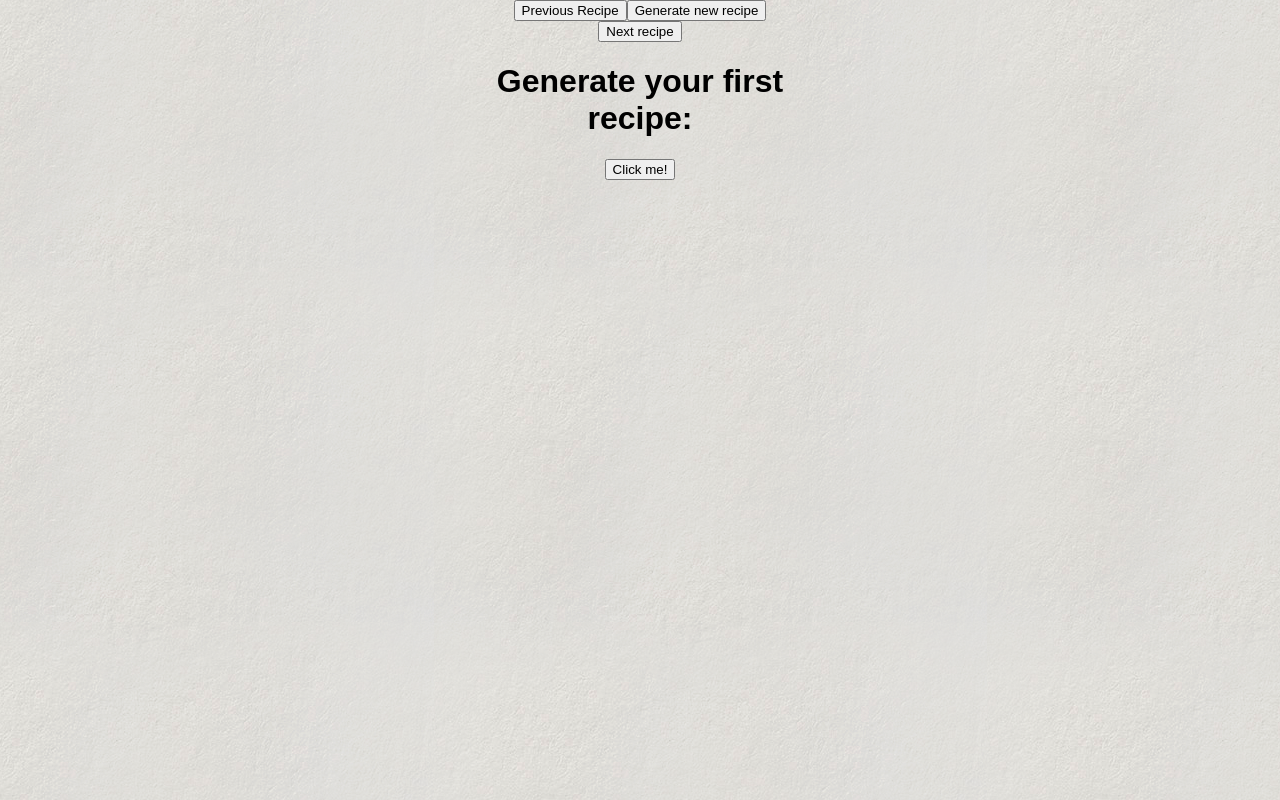
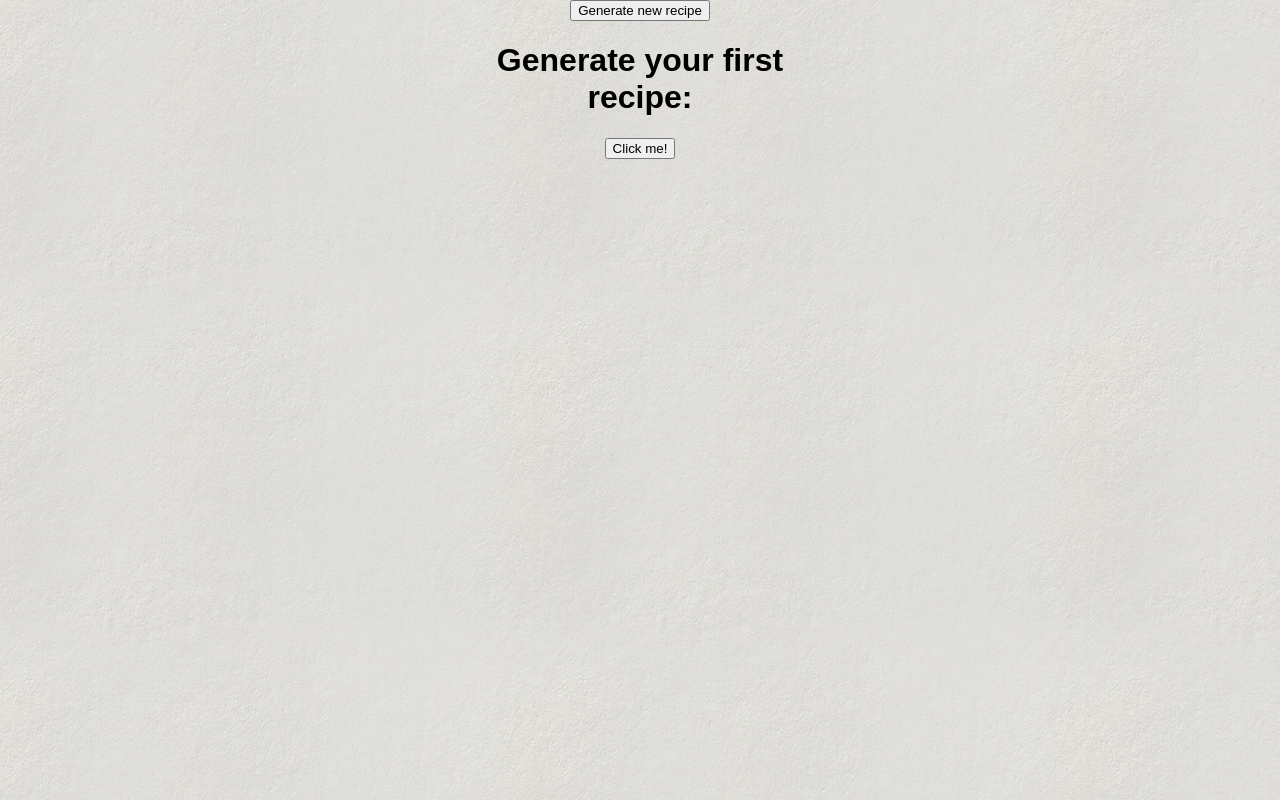
Before and after one commit to LS-kcl/recipe-browser, a React (Create React App) app: page / in a window 1280 px wide. Built offline with nearby package versions, Linux system fonts and the light colour scheme.

Commit message:
refactor: Refactor functions out to separate files

```diff
--- a/src/App.jsx
+++ b/src/App.jsx
@@ -1,5 +1,8 @@
 import { useState } from 'react'
 import './App.css';
+import RecipeView from './components/RecipeView.jsx'
+import RecipeNavbar from './components/RecipeNavbar.jsx'
+import LandingPage from './components/LandingPage.jsx'
 
 export default function App() {
   // We must ensure recipes are unique as we are generating random recipes
@@ -45,6 +48,10 @@ export default function App() {
   }
 
   async function getRecipe() {
+    // Make query to api
+    // Keep making queries until some recipeID not in recipeIDs is found
+    // Add this new recipe object to the recipes array
+    // Update the set of recipeIDs
     const url = 'https://www.themealdb.com/api/json/v1/1/random.php'
     fetch(url)
       .then(response => response.json())
@@ -57,10 +64,6 @@ export default function App() {
         setRecipeIDs(newSet);
       })
       .catch(error => console.error(error));
-    // Make query to api
-    // Keep making queries until some recipeID not in recipeIDs is found
-    // Add this new recipe object to the recipes array
-    // Update the set of recipeIDs
   }
 
   function nextPage() {
@@ -76,46 +79,16 @@ export default function App() {
   return (
     <div className="App">
       <div id="sidepadding">
-        <RecipeNavbar prevPage={prevPage} nextPage={nextPage} getRecipe={getRecipe} />
+        <RecipeNavbar
+          isPrevPage={isPrevPage}
+          isNextPage={isNextPage}
+          prevPage={prevPage}
+          nextPage={nextPage}
+          getRecipe={getRecipe}
+        />
         {recipes.length !== 0 || <LandingPage getRecipe={getRecipe}/>}
-        {curPage == null || <RecipeView recipe={curPage} ingredientReformatter={ingredientReformatter}/>}
+        {curPage == null || <RecipeView recipe={curPage} formattedIngredients={ingredientReformatter(curPage)}/>}
       </div>
     </div>
   );
 }
-
-function RecipeNavbar({ prevPage, nextPage, getRecipe }){
-
-  return(
-      <div className="centre">
-        <button onClick={() => prevPage()}>Previous Recipe</button>
-        <button onClick={() => getRecipe()}>Generate new recipe</button>
-        <button onClick={() => nextPage()}>Next recipe</button>
-      </div>
-  );
-}
-
-function RecipeView({ recipe, ingredientReformatter }) {
-  return(
-      <div className="centre">
-          <p>{recipe.idMeal}</p>
-          <p>{recipe.strMeal}</p>
-          <img src={recipe.strMealThumb} alt={recipe.strMeal} />
-          {
-            ingredientReformatter(recipe).map((ing) => {
-              return <p>{ing.ing}: {ing.amt}</p>;
-            })
-          }
-          <p>{recipe.strInstructions}</p>
-      </div>
-  );
-}
-
-function LandingPage({ getRecipe }){
-
-  return(
-      <div className="centre">
-        <h1>Generate your first recipe:</h1><button onClick={() => getRecipe()}>Click me!</button>
-      </div>
-  );
-}
--- /dev/null
+++ b/src/components/LandingPage.jsx
@@ -0,0 +1,8 @@
+export default function LandingPage({ getRecipe }){
+
+  return(
+      <div className="centre">
+        <h1>Generate your first recipe:</h1><button onClick={() => getRecipe()}>Click me!</button>
+      </div>
+  );
+}
--- /dev/null
+++ b/src/components/RecipeNavbar.jsx
@@ -0,0 +1,10 @@
+export default function RecipeNavbar({ isPrevPage, isNextPage, prevPage, nextPage, getRecipe }){
+
+  return(
+      <div className="centre">
+        {!isPrevPage || <button onClick={() => prevPage()}>Previous Recipe</button>}
+        <button onClick={() => getRecipe()}>Generate new recipe</button>
+        {!isNextPage || <button onClick={() => nextPage()}>Next recipe</button>}
+      </div>
+  );
+}
--- /dev/null
+++ b/src/components/RecipeView.jsx
@@ -0,0 +1,16 @@
+
+export default function RecipeView({ recipe, formattedIngredients }) {
+  return(
+      <div className="centre">
+          <p>{recipe.idMeal}</p>
+          <p>{recipe.strMeal}</p>
+          <img src={recipe.strMealThumb} alt={recipe.strMeal} />
+          {
+            formattedIngredients.map((ing) => {
+              return <p>{ing.ing}: {ing.amt}</p>;
+            })
+          }
+          <p>{recipe.strInstructions}</p>
+      </div>
+  );
+}
```
